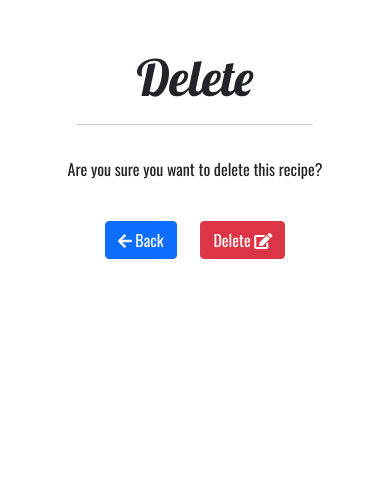
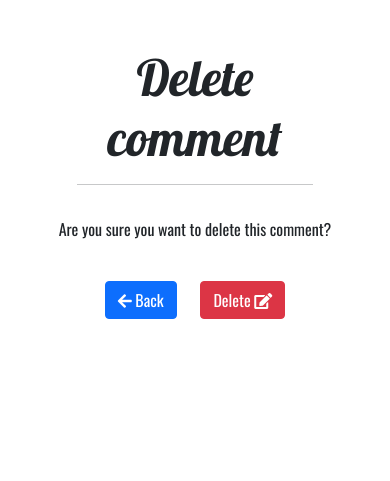
Before and after one commit to Code-Institute-Submissions/https-github.com-Karasp1980-Fodmap-recipes, a Django app: page /delete_comment/1 in a window 390 px wide. Shown: the part 70-551 px from the top of the page. Run offline with Django 3.2, Linux system fonts and the light colour scheme; a user stored in the database is signed in; tables that the repository leaves empty hold one stand-in row (values such as "Sample post").

```diff
--- a/static/css/style.css
+++ b/static/css/style.css
@@ -355,7 +355,7 @@ a {text-decoration: none}
 
     .edit-buttons{
         margin: 1% 1%;
-        padding: 1% 2%;
+        padding: 1% 4%;
     }
 
     .delete-buttons{
--- a/templates/about.html
+++ b/templates/about.html
@@ -20,7 +20,7 @@
                 <br>
 
             </div>
-
+            <!--Image taken from Monash university  https://www.monashfodmap.com/ibs-central/i-have-ibs/starting-the-low-fodmap-diet/-->
             <div class="container-fluid">
                 <div id="fodmap-steps">
                     <img src="https://res.cloudinary.com/dglcwfgzw/image/upload/v1679328131/3-Step_FODMAP_diet_og1vah.png">
--- a/templates/add_recipe.html
+++ b/templates/add_recipe.html
@@ -10,7 +10,7 @@
 
 {% if user.is_authenticated %}
 
-<!-- TITLE -->
+<!-- title -->
 <div class="container">
     <div class="row">
         <div class="col-12 mt-5">
@@ -21,7 +21,7 @@
 </div>
 
 
-<!-- RECIPE FORM -->
+<!-- recipe form -->
 <div class="container">
     <div class="row">
         <div class="col-10 mt-3 offset-1 g-0">
--- a/templates/all_recipes.html
+++ b/templates/all_recipes.html
@@ -1,7 +1,7 @@
 {% extends "base.html" %}
 
 {% block content %}
-
+<!-- title -->
 <div class="container">
     <div class="row">
        <div class="col-12 text-center mt-5">
@@ -51,6 +51,8 @@
             </div>
         </div>
     </div>
+
+    <!-- pagination -->
     {% if is_paginated %}
     <nav aria-label="Page navigation">
         <ul class="pagination justify-content-center">
--- a/templates/base.html
+++ b/templates/base.html
@@ -101,7 +101,6 @@
 
     <main class="flex-shrink-0 main-bg">
         {% block content %}
-        <!-- Content Goes here -->
         {% endblock content %}
     </main>
 
@@ -115,6 +114,7 @@
          </p>
       </footer>
 
+      <!-- Alert message, appear 4 seconds -->
       <script>
         setTimeout(function () {
             let messages = document.getElementById('msg');
--- a/templates/delete_comment.html
+++ b/templates/delete_comment.html
@@ -7,7 +7,7 @@
 <div class="container">
    <div class="row">
       <div class="col-8 offset-2 text-center mt-5">
-         <h2 class="recipe-title">Delete </h2>
+         <h2 class="recipe-title">Delete comment</h2>
          <hr>
       </div>
    </div>
@@ -17,7 +17,7 @@
          <form method="post" enctype="multipart/form-data">
             {% csrf_token %}
             {{ form.as_p}}
-            <p>Are you sure you want to delete this recipe?</p>
+            <p>Are you sure you want to delete this comment?</p>
             <br>
             <a href="/" class="btn btn-primary left mb-2" style="margin-right:20px;"><i class="fas fa-arrow-left ml-3"></i> Back</a>
             <button class="btn btn-danger right mb-2" type="submit" >Delete  <i class="fas fa-edit ml-3"></i></button>
--- a/templates/favourite_recipes.html
+++ b/templates/favourite_recipes.html
@@ -55,6 +55,8 @@
             </div>
         </div>
     </div>
+
+    <!-- Pagination -->
     {% if is_paginated %}
     <nav aria-label="Page navigation">
         <ul class="pagination justify-content-center">
--- a/templates/index.html
+++ b/templates/index.html
@@ -3,6 +3,7 @@
 {% block content %}
 
 <section>
+    <!-- Welcome section -->
     <div class="container-fluid hero-image" style="background-image:url('https://res.cloudinary.com/dglcwfgzw/image/upload/v1678303325/vegetables-790022_960_720_jizvfv.jpg') ;">
         <div class="row">
             <div class="col col-title text-center">
--- a/templates/my_recipes.html
+++ b/templates/my_recipes.html
@@ -2,6 +2,7 @@
 {% block content %}
 {% load static %}
 {% if user.is_authenticated %}
+<!-- title -->
 <div class="container">
    <div class="row">
       <div class="col-12 text-center mt-5">
@@ -60,6 +61,8 @@
             </div>
         </div>
     </div>
+
+    <!-- Pagination -->
     {% if is_paginated %}
     <nav aria-label="Page navigation">
         <ul class="pagination justify-content-center">
--- a/templates/search.html
+++ b/templates/search.html
@@ -1,7 +1,7 @@
 {% extends "base.html" %}
 {% block content %}
 {% load static %}
-<!-- TITLE -->
+<!-- title -->
 <div class="container">
    <div class="row">
       <div class="col-8 offset-2 text-center mt-5">
```
Also changed, not shown: templates/recipe_details.html (+10 -10 lines), README.md, static/assets/images/comment.png, static/assets/images/comment2.png (deleted), static/assets/images/commentCRUD.png (added), static/assets/images/database-schema.png, static/assets/images/delete-comment.png (added), static/assets/images/edit-comment.png (added), static/assets/images/userstories-test.png (added).
